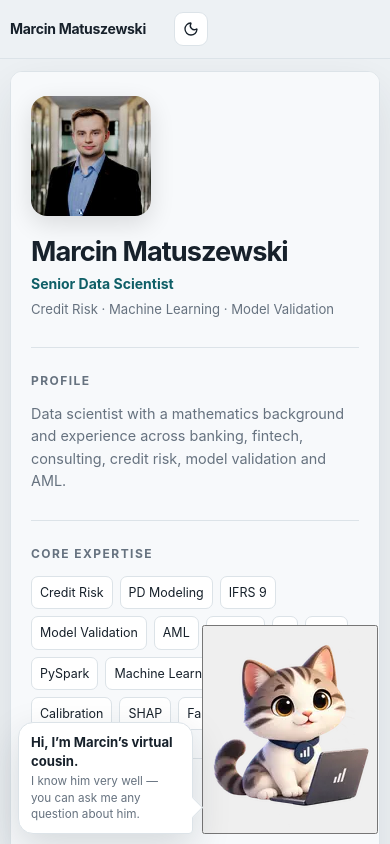
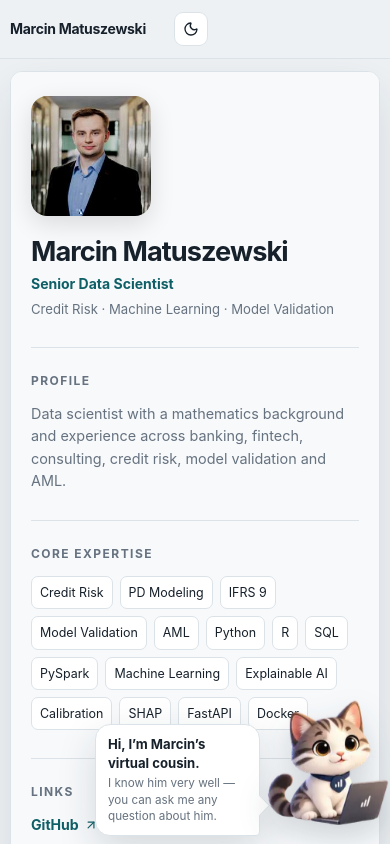
Before and after one commit to marcinmat7/my_cv_page, a React (Vite) app: page / in a window 390 px wide. Shown: the top 844 px of the page. Built offline with nearby package versions, Linux system fonts and the light colour scheme.

Commit message:
style: position illustrated cat assistant

```diff
--- a/src/styles.css
+++ b/src/styles.css
@@ -104,15 +104,15 @@ a{color:inherit;text-decoration:none}
   .summary-card h2{font-size:1.45rem}
 }
 
-/* Virtual cousin cat — stage 1 teaser */
+/* Virtual cousin illustrated cat — stage 1 teaser */
 .virtual-cousin{
   position:fixed;
-  right:28px;
-  bottom:20px;
+  right:26px;
+  bottom:16px;
   z-index:30;
   display:flex;
   align-items:flex-end;
-  gap:14px;
+  gap:10px;
   pointer-events:none;
 }
 .cousin-bubble{
@@ -132,7 +132,7 @@ a{color:inherit;text-decoration:none}
   content:"";
   position:absolute;
   right:-8px;
-  bottom:18px;
+  bottom:22px;
   width:14px;
   height:14px;
   background:var(--paper);
@@ -142,185 +142,47 @@ a{color:inherit;text-decoration:none}
 }
 .cousin-bubble strong{display:block;color:var(--text);font-size:.82rem;margin-bottom:3px}
 .cousin-bubble span{display:block}
-
-.cat-mascot{
+.cat-image-button{
   pointer-events:auto;
-  position:relative;
-  width:112px;
-  height:126px;
+  width:178px;
+  height:218px;
   padding:0;
+  margin:0 -8px -8px 0;
   border:0;
   background:transparent;
   cursor:default;
-  filter:drop-shadow(0 12px 16px rgba(21,45,55,.20));
+  display:flex;
+  align-items:flex-end;
+  justify-content:center;
+  filter:drop-shadow(0 13px 15px rgba(20,38,48,.18));
   animation:cat-float 3.6s ease-in-out infinite;
 }
-.cat-tail{
-  position:absolute;
-  right:1px;
-  bottom:17px;
-  width:38px;
-  height:62px;
-  border:7px solid #68737d;
-  border-left-color:transparent;
-  border-bottom-color:#68737d;
-  border-radius:50%;
-  transform:rotate(-20deg);
-  z-index:0;
+.cat-image{
+  display:block;
+  width:100%;
+  height:100%;
+  object-fit:contain;
+  object-position:center bottom;
+  user-select:none;
+  -webkit-user-drag:none;
 }
-.cat-body{
-  position:absolute;
-  left:27px;
-  bottom:7px;
-  width:62px;
-  height:68px;
-  border:2px solid #4f5b64;
-  border-radius:45% 45% 38% 38%;
-  background:linear-gradient(155deg,#b8c0c7 0%,#8d98a1 48%,#737f88 100%);
-  z-index:1;
-}
-.cat-chest{
-  position:absolute;
-  left:50%;
-  top:18px;
-  width:35px;
-  height:42px;
-  border-radius:50% 50% 40% 40%;
-  background:#f5f0e9;
-  transform:translateX(-50%);
-}
-.cat-head{
-  position:absolute;
-  left:16px;
-  top:11px;
-  width:82px;
-  height:72px;
-  border:2px solid #4f5b64;
-  border-radius:47% 47% 44% 44%;
-  background:linear-gradient(150deg,#c9cfd4 0%,#a8b1b8 55%,#8c979f 100%);
-  z-index:4;
-}
-.cat-ear{
-  position:absolute;
-  top:-16px;
-  width:30px;
-  height:34px;
-  background:#9da7af;
-  border:2px solid #4f5b64;
-  z-index:-1;
-}
-.cat-ear i{
-  position:absolute;
-  inset:7px 7px 5px;
-  background:#d8a8aa;
-  clip-path:polygon(50% 0,100% 100%,0 100%);
-}
-.cat-ear-left{left:6px;transform:rotate(-14deg);clip-path:polygon(50% 0,100% 100%,0 100%)}
-.cat-ear-right{right:6px;transform:rotate(14deg);clip-path:polygon(50% 0,100% 100%,0 100%)}
-.cat-face-patch{
-  position:absolute;
-  top:12px;
-  width:29px;
-  height:34px;
-  border-radius:50%;
-  background:#eef1f3;
-  opacity:.9;
-}
-.cat-face-patch-left{left:10px;transform:rotate(9deg)}
-.cat-face-patch-right{right:10px;transform:rotate(-9deg)}
-.cat-eye{
-  position:absolute;
-  top:25px;
-  width:21px;
-  height:24px;
-  border-radius:50%;
-  background:#fff;
-  box-shadow:inset 0 -2px 0 rgba(0,0,0,.06);
-  display:grid;
-  place-items:center;
-  z-index:3;
-}
-.cat-eye-left{left:14px}
-.cat-eye-right{right:14px}
-.cat-eye i{
-  width:10px;
-  height:14px;
-  border-radius:50%;
-  background:#27323a;
-  display:block;
-  position:relative;
-}
-.cat-eye i:after{
-  content:"";
-  position:absolute;
-  width:3px;
-  height:4px;
-  border-radius:50%;
-  background:#fff;
-  left:2px;
-  top:2px;
-}
-.cat-nose{
-  position:absolute;
-  left:50%;
-  top:47px;
-  width:10px;
-  height:7px;
-  border-radius:50% 50% 60% 60%;
-  background:#d98587;
-  transform:translateX(-50%);
-  z-index:4;
-}
-.cat-mouth{
-  position:absolute;
-  top:52px;
-  width:12px;
-  height:8px;
-  border-bottom:2px solid #555f67;
-  z-index:4;
-}
-.cat-mouth-left{left:30px;border-radius:0 0 10px 0;transform:rotate(-8deg)}
-.cat-mouth-right{right:30px;border-radius:0 0 0 10px;transform:rotate(8deg)}
-.cat-whiskers{
-  position:absolute;
-  top:51px;
-  width:25px;
-  height:1px;
-  background:#69747c;
-  box-shadow:0 6px 0 #69747c;
-  z-index:2;
-}
-.cat-whiskers-left{left:-13px;transform:rotate(7deg)}
-.cat-whiskers-right{right:-13px;transform:rotate(-7deg)}
-.cat-paw{
-  position:absolute;
-  bottom:2px;
-  width:31px;
-  height:14px;
-  border:2px solid #4f5b64;
-  border-radius:55% 55% 45% 45%;
-  background:#a9b1b8;
-  z-index:5;
-}
-.cat-paw-left{left:22px}
-.cat-paw-right{right:22px}
 @keyframes cat-float{
-  0%,100%{transform:translateY(0) rotate(-.6deg)}
-  50%{transform:translateY(-6px) rotate(.6deg)}
+  0%,100%{transform:translateY(0) rotate(-.4deg)}
+  50%{transform:translateY(-6px) rotate(.4deg)}
 }
 @keyframes cousin-bubble-in{
   from{opacity:0;transform:translateY(7px) scale(.98)}
   to{opacity:1;transform:translateY(0) scale(1)}
 }
 @media(max-width:760px){
-  .virtual-cousin{right:12px;bottom:10px;gap:9px}
-  .cousin-bubble{width:210px;font-size:.73rem;padding:10px 12px}
-  .cat-mascot{width:96px;height:110px;transform-origin:bottom right}
+  .virtual-cousin{right:8px;bottom:8px;gap:4px}
+  .cousin-bubble{width:205px;font-size:.73rem;padding:10px 12px}
+  .cat-image-button{width:142px;height:174px}
 }
 @media(max-width:500px){
-  .cousin-bubble{width:175px}
-  .cat-mascot{width:88px;height:102px}
+  .cousin-bubble{width:165px}
+  .cat-image-button{width:126px;height:154px}
 }
 @media(prefers-reduced-motion:reduce){
-  .cat-mascot,.cousin-bubble{animation:none}
+  .cat-image-button,.cousin-bubble{animation:none}
 }
```
